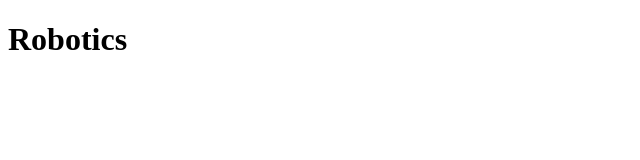
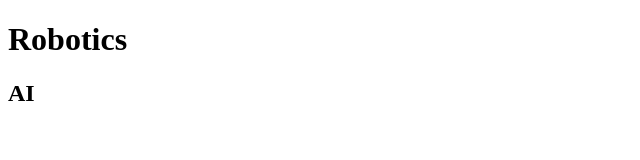
Before and after one commit to Captain-Gautam/Demo1, a plain HTML site: page index.html in a window 1280 px wide. Shown: the full height of the page, 0-640 px from the left. Drawn offline with Linux system fonts and the light colour scheme.

Commit message:
Update01

```diff
--- a/index.html
+++ b/index.html
@@ -5,5 +5,6 @@
     </head>
     <body>
         <h1>Robotics</h1>
+        <h2>AI</h2>
     </body>
 </html>
```
